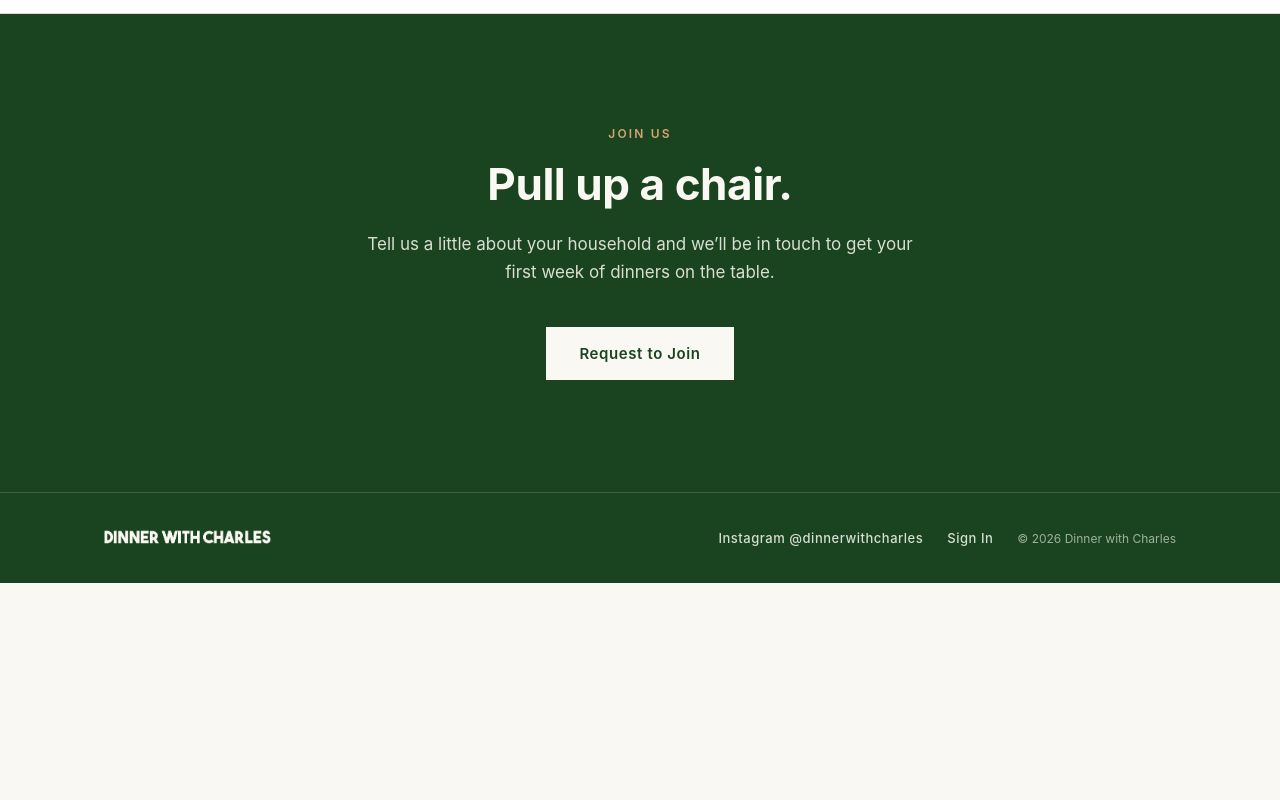
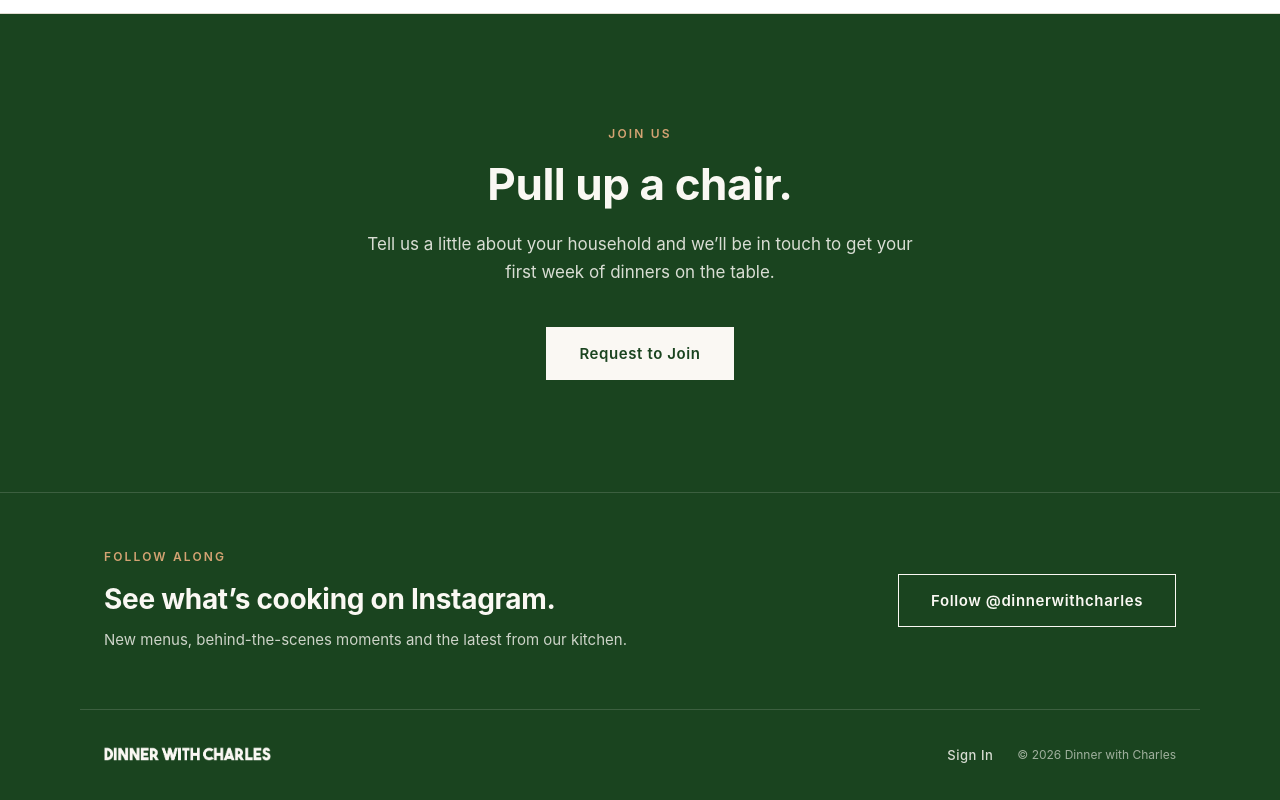
Before and after one commit to odonnellandrea/dinnerwithcharles, a React (Vite) app: page / in a window 1280 px wide. Shown: the part 4770-5570 px from the top of the page. Before the commit the page ends 5353 px from the top, so only its background shows below. Built offline with nearby package versions, Linux system fonts and the light colour scheme; no server answers.

Commit message:
Turn the footer Instagram link into a follow call to action
Co-Authored-By: Claude Opus 5.5 <noreply@anthropic.com>
Claude-Session: https://claude.ai/code/session_01DQuaJtLVWZY1FNstb3W5jC

```diff
--- a/src/components/LandingPage.jsx
+++ b/src/components/LandingPage.jsx
@@ -163,10 +163,19 @@ export default function LandingPage({ onSignIn, onJoin }) {
       </section>
 
       <footer className="landing-footer">
-        <div className="landing-wrap">
+        <div className="landing-wrap landing-follow">
+          <div>
+            <p className="landing-eyebrow">Follow along</p>
+            <h3>See what’s cooking on Instagram.</h3>
+            <p>New menus, behind-the-scenes moments and the latest from our kitchen.</p>
+          </div>
+          <a className="landing-btn landing-btn--ghost-light" href={INSTAGRAM_URL} target="_blank" rel="noopener noreferrer">
+            Follow @dinnerwithcharles
+          </a>
+        </div>
+        <div className="landing-wrap landing-footer-bottom">
           <img src="/Cream Horizontal Logo.png" alt="Dinner with Charles" />
           <div className="landing-footer-links">
-            <a href={INSTAGRAM_URL} target="_blank" rel="noopener noreferrer">Instagram @dinnerwithcharles</a>
             <button className="landing-link" onClick={onSignIn}>Sign In</button>
             <small>© {new Date().getFullYear()} Dinner with Charles</small>
           </div>
--- a/src/styles/landing.css
+++ b/src/styles/landing.css
@@ -54,6 +54,8 @@
 .landing-btn--outline:hover { background: var(--green); color: var(--cream); }
 .landing-btn--light { background: var(--cream); border-color: var(--cream); color: var(--green); }
 .landing-btn--light:hover { background: transparent; color: var(--cream); }
+.landing-btn--ghost-light { background: transparent; border-color: var(--cream); color: var(--cream); }
+.landing-btn--ghost-light:hover { background: var(--cream); color: var(--green); }
 
 /* Header */
 .landing-header {
@@ -202,7 +204,7 @@
 
 /* Footer */
 .landing-footer { background: var(--green); border-top: 1px solid rgba(250,248,243,0.15); }
-.landing-footer .landing-wrap {
+.landing-footer-bottom {
   display: flex;
   flex-wrap: wrap;
   align-items: center;
@@ -213,7 +215,19 @@
 }
 .landing-footer img { height: 18px; width: auto; display: block; }
 .landing-footer-links { display: flex; flex-wrap: wrap; gap: 24px; align-items: center; }
-.landing-footer a, .landing-footer .landing-link { color: rgba(250,248,243,0.85); font-size: 13px; text-decoration: none; letter-spacing: 0.04em; font-weight: 500; }
+.landing-footer-links a, .landing-footer .landing-link { color: rgba(250,248,243,0.85); font-size: 13px; text-decoration: none; letter-spacing: 0.04em; font-weight: 500; }
+.landing-follow {
+  display: flex;
+  flex-wrap: wrap;
+  align-items: center;
+  justify-content: space-between;
+  gap: 24px 48px;
+  padding-top: 56px;
+  padding-bottom: 56px;
+  border-bottom: 1px solid rgba(250,248,243,0.15);
+}
+.landing-follow h3 { color: var(--cream); font-size: clamp(22px, 2.6vw, 28px); line-height: 1.25; margin-bottom: 10px; }
+.landing-follow p:not(.landing-eyebrow) { color: rgba(250,248,243,0.8); font-size: 15px; line-height: 1.7; margin: 0; }
 .landing-footer small { color: rgba(250,248,243,0.6); font-size: 12px; }
 
 @media (max-width: 900px) {
@@ -259,4 +273,6 @@
   .landing-hero-photo { aspect-ratio: 1 / 1; }
   .landing-price-card { padding: 28px 24px; }
   .landing-join { padding: 80px 0; }
+  .landing-follow { padding-top: 48px; padding-bottom: 48px; }
+  .landing-follow .landing-btn { width: 100%; text-align: center; }
 }
```
